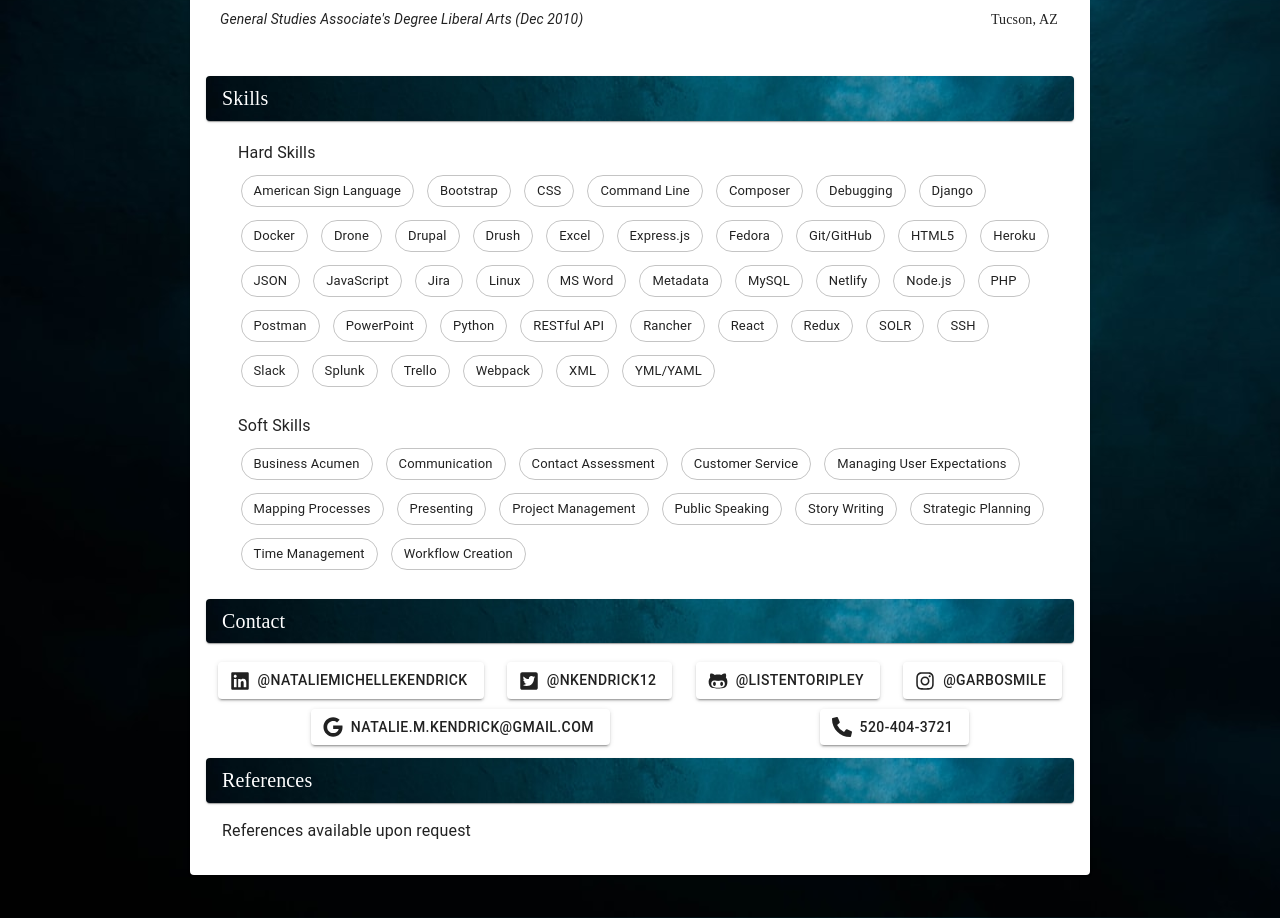
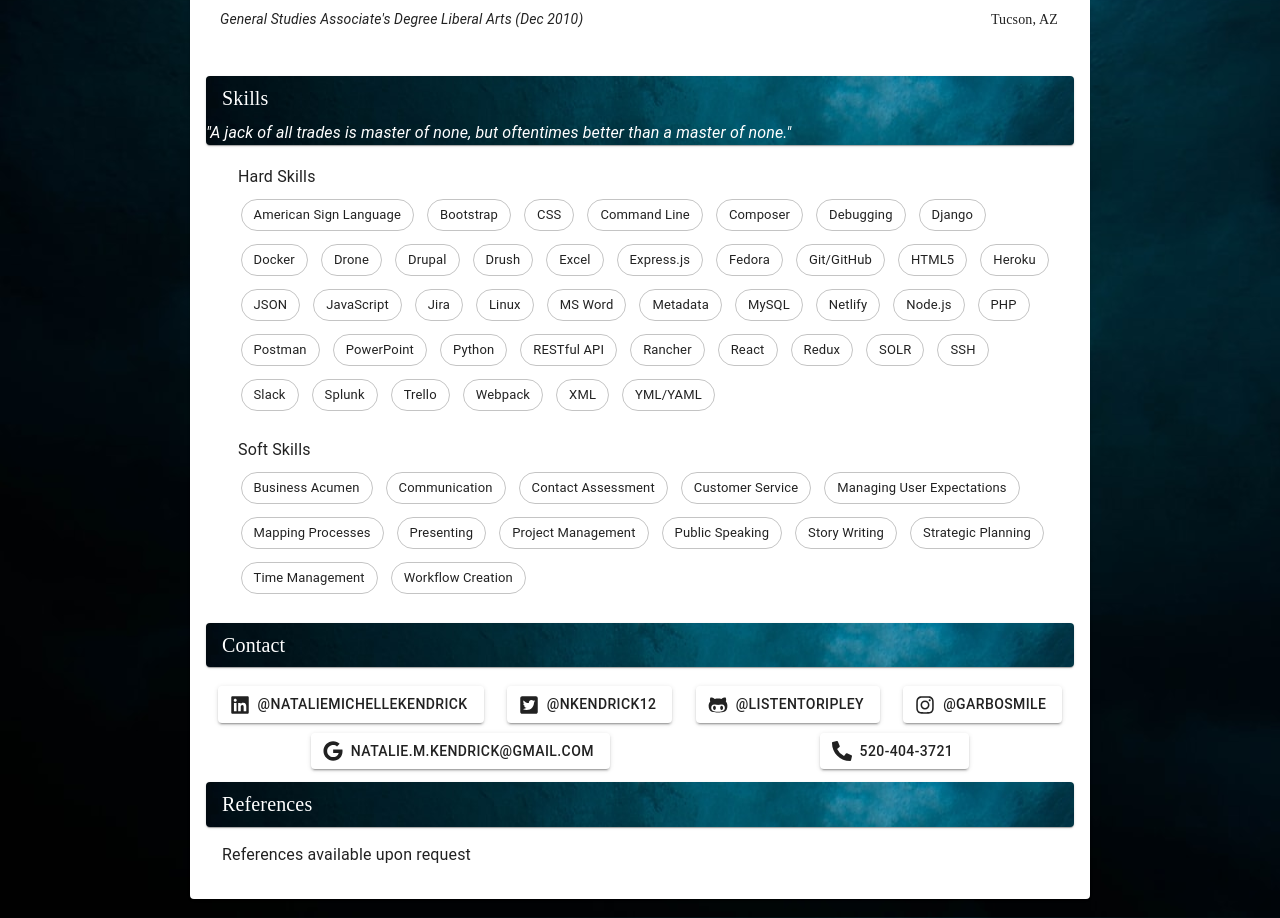
Before and after one commit to listenToRipley/nataliekendrick, a React (Create React App) app: page /resume in a window 1280 px wide. Shown: the part 1961-2879 px from the top of the page. Built offline with nearby package versions, Linux system fonts and the light colour scheme.

Commit message:
skill sets

```diff
--- a/src/Components/ResumeSkills.js
+++ b/src/Components/ResumeSkills.js
@@ -108,6 +108,7 @@ const ResumeSkills = () => {
     <List>
       <Paper className={classes.separates}>
         <ListItem className={classes.sectionTitle}>Skills</ListItem>
+        <Typography><em>"A jack of all trades is master of none, but oftentimes better than a master of none."</em></Typography>
       </Paper>
 
       <div className={classes.skillList}>
```
